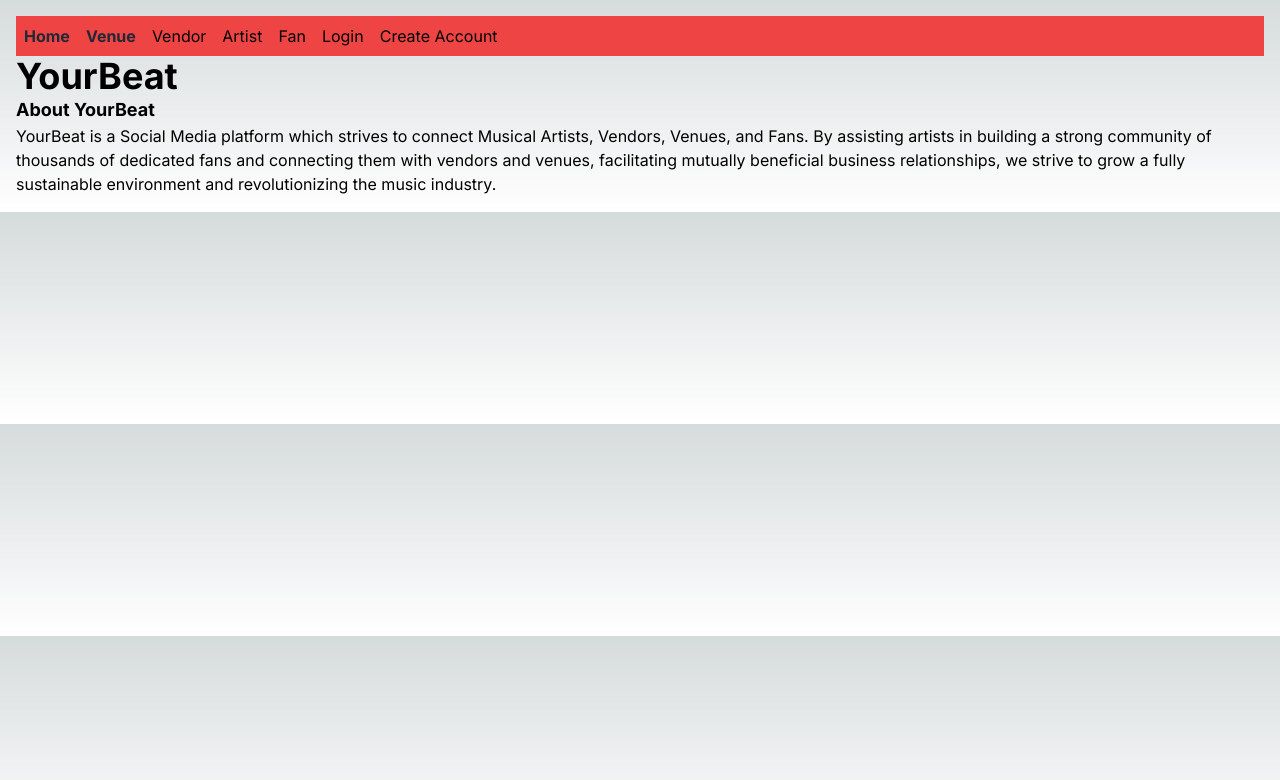
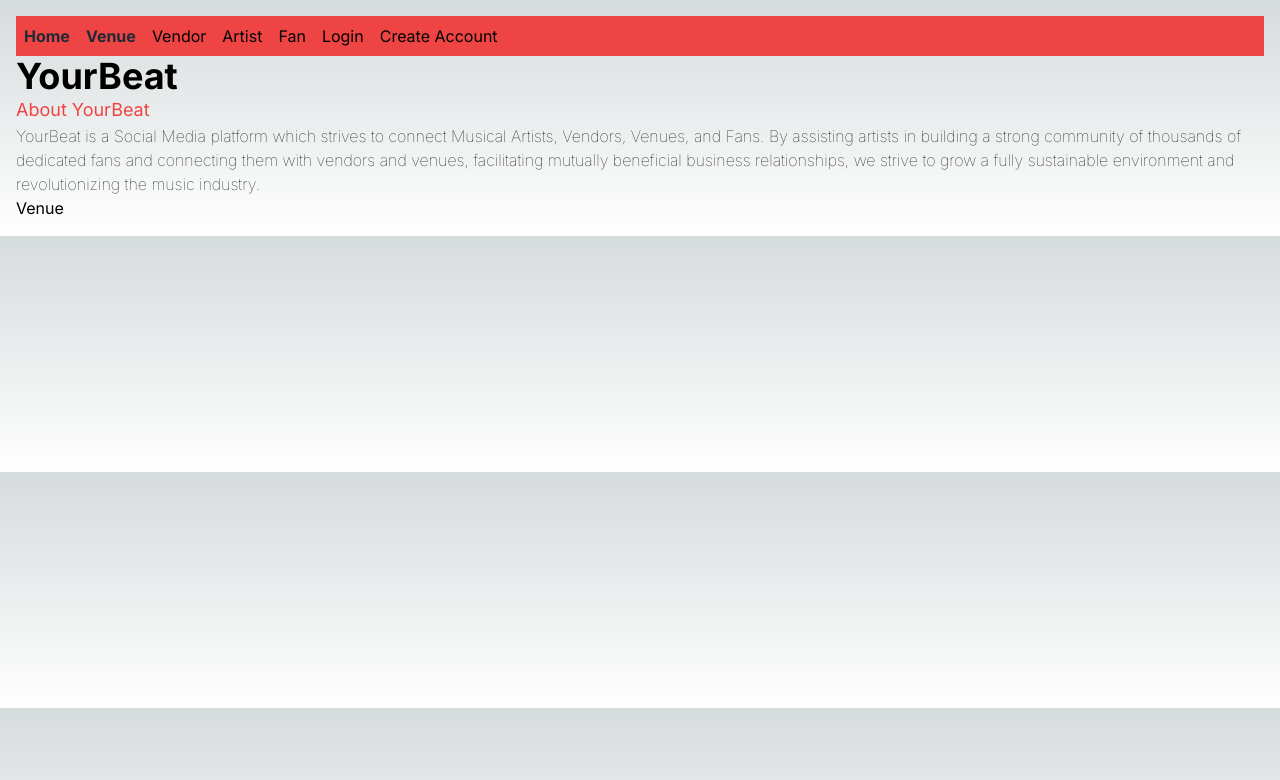
Before and after one commit to segvndo/YourBeat-TS, a Next.js app: page / in a window 1280 px wide. Shown: the top 780 px of the page. Built offline with nearby package versions, Linux system fonts and the light colour scheme.

Commit message:
Style About YourBeat on home page

```diff
--- a/app/page.tsx
+++ b/app/page.tsx
@@ -1,5 +1,5 @@
 import Image from 'next/image';
-import Link from 'next/link';
+// import Link from 'next/link';
 
 export default function Home() {
   return (
@@ -9,13 +9,19 @@ export default function Home() {
       </h1>
 
 
-      <div class="font-bold text-lg">
+      <div className="font-sans text-lg text-red-500">
         About YourBeat
       </div>
-        <div class="font-sans">
+        <div className="font-sans font-thin brightness-">
           YourBeat is a Social Media platform which strives to connect Musical Artists, Vendors, Venues, and Fans. By assisting artists in building a strong community of thousands of dedicated fans and connecting them with vendors and venues, facilitating mutually beneficial business relationships, we strive to grow a fully sustainable environment and revolutionizing the music industry.
+        </div>
+
+        <div>
+          <div>
+          Venue
+          </div>
         </div>
 
     </main>
   )
-}
+};
```
